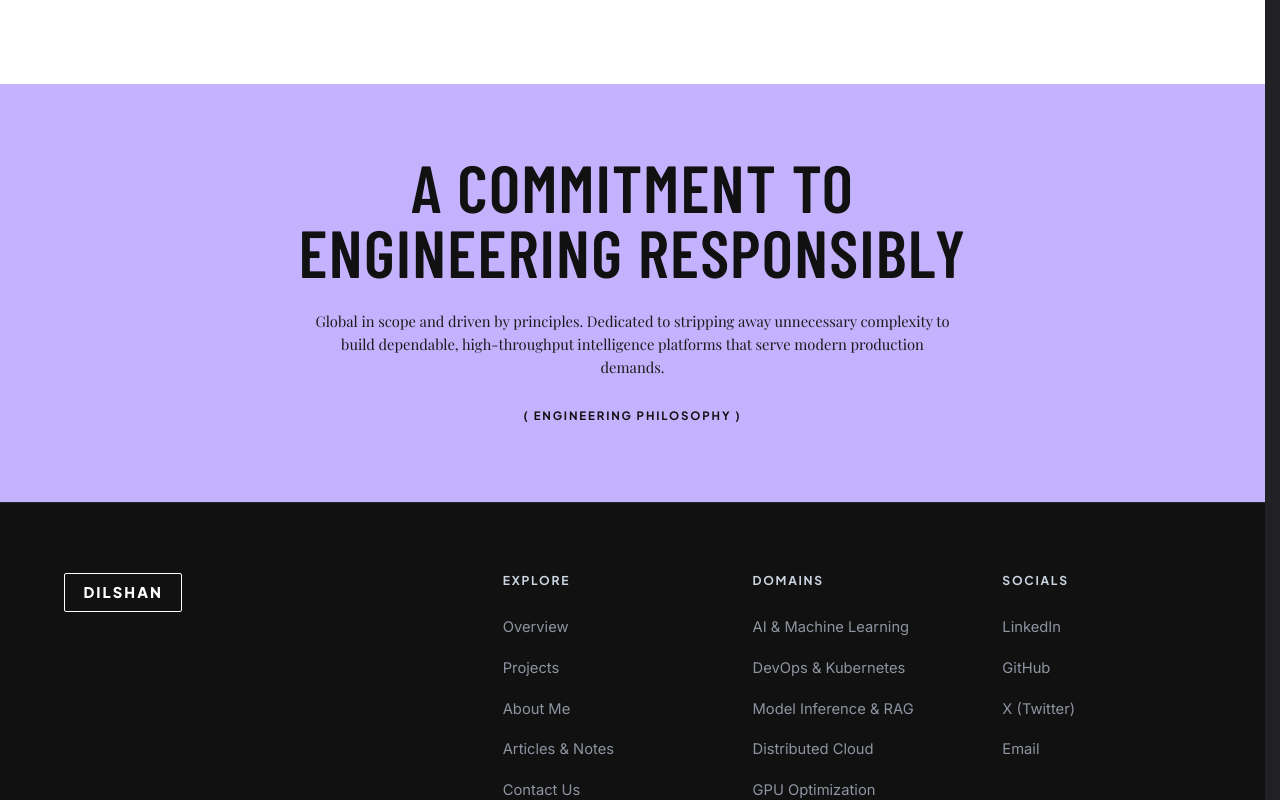
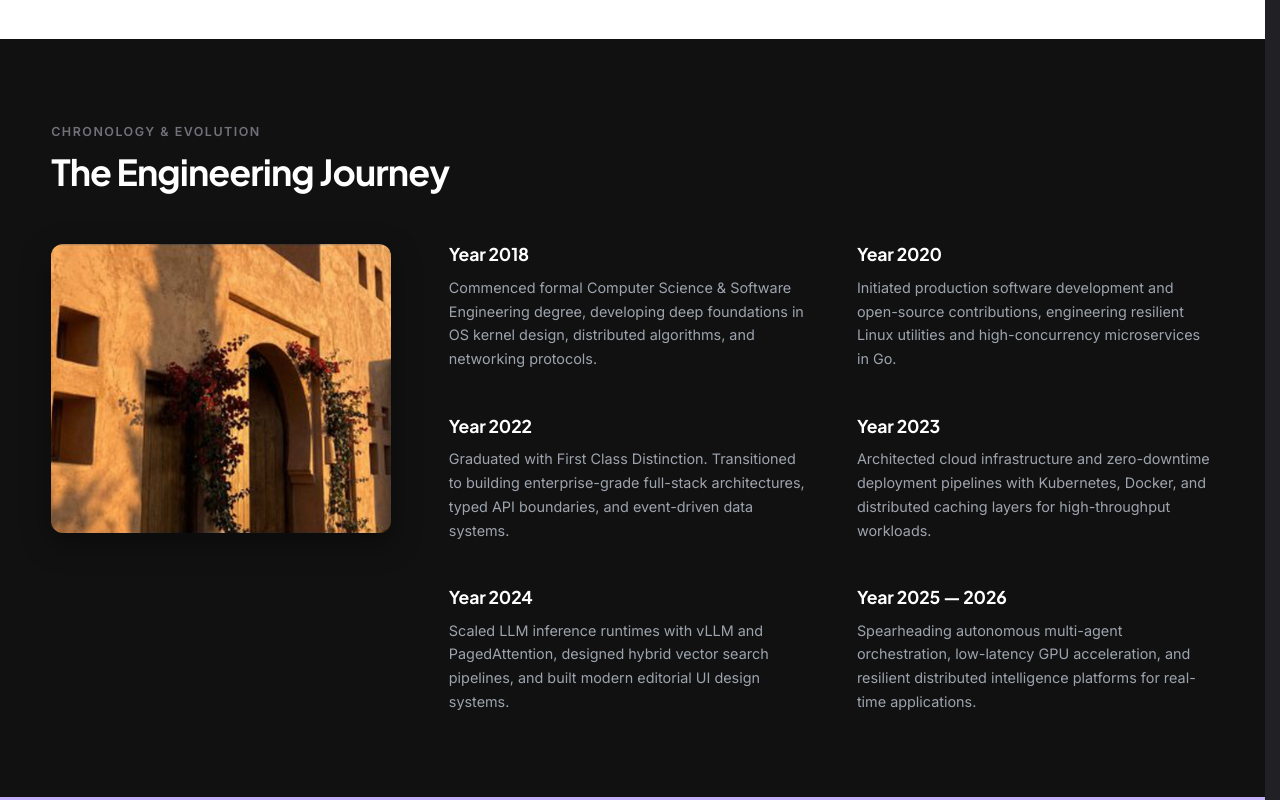
Before and after one commit to dilshandevxx/dilshan-personal-portfolio, a Next.js app: page /about in a window 1280 px wide. Shown: the part 680-1480 px from the top of the page. Built offline with nearby package versions, Linux system fonts and the light colour scheme; a web font is replaced by a local one.

Commit message:
feat: add milestone journey section with architectural card to about page matching reference design

```diff
--- a/src/app/about/aboutPage.module.css
+++ b/src/app/about/aboutPage.module.css
@@ -19,7 +19,7 @@
 .mainContainer {
   max-width: 1280px;
   margin: 0 auto;
-  padding: clamp(3.5rem, 5.5vw, 6rem) clamp(1.25rem, 4vw, 3.5rem) clamp(5rem, 8vw, 8rem);
+  padding: clamp(3rem, 5vw, 5.5rem) clamp(1.25rem, 4vw, 3.5rem) clamp(3.5rem, 5vw, 5.5rem);
   width: 100%;
   box-sizing: border-box;
 }
@@ -300,3 +300,158 @@
     gap: 1.25rem;
   }
 }
+
+/* =========================================================================
+   JOURNEY & MILESTONES SECTION
+   High-contrast matte dark background (#111111), architectural photo card,
+   and 2-column milestone grid matching reference design.
+   ========================================================================= */
+
+.journeySection {
+  width: 100%;
+  background-color: #111111;
+  color: #ffffff;
+  padding: clamp(4.5rem, 6.5vw, 6.5rem) clamp(1.25rem, 4vw, 3.5rem);
+  box-sizing: border-box;
+  position: relative;
+  overflow: hidden;
+}
+
+.journeyContainer {
+  max-width: 1280px;
+  margin: 0 auto;
+  width: 100%;
+}
+
+.journeyHeader {
+  margin-bottom: clamp(2.5rem, 4vw, 3.5rem);
+}
+
+.journeyEyebrow {
+  display: block;
+  font-family: var(--font-interface, "Inter", -apple-system, sans-serif);
+  font-size: 0.78rem;
+  font-weight: 600;
+  letter-spacing: 0.12em;
+  text-transform: uppercase;
+  color: #71717a;
+  margin-bottom: 0.5rem;
+}
+
+.journeyHeadline {
+  font-family: var(--font-display, "Plus Jakarta Sans", "Inter", -apple-system, sans-serif);
+  font-size: clamp(1.85rem, 2.8vw, 2.5rem);
+  font-weight: 700;
+  letter-spacing: -0.025em;
+  color: #ffffff;
+  margin: 0;
+}
+
+/* 3-Column / Photo + 2-Column Milestones Grid */
+.journeyGrid {
+  display: grid;
+  grid-template-columns: 340px 1fr;
+  gap: clamp(2.5rem, 4.5vw, 5rem);
+  align-items: start;
+  width: 100%;
+}
+
+.journeyPhotoCard {
+  position: relative;
+  width: 100%;
+  aspect-ratio: 1.18 / 1;
+  border-radius: 12px;
+  overflow: hidden;
+  background-color: #1a1a1a;
+  box-shadow: 0 10px 30px rgba(0, 0, 0, 0.4);
+}
+
+.journeyImage {
+  object-fit: cover;
+  transition: transform 0.6s cubic-bezier(0.16, 1, 0.3, 1);
+}
+
+.journeyPhotoCard:hover .journeyImage {
+  transform: scale(1.04);
+}
+
+/* Right 2-column Milestones Grid */
+.milestonesGrid {
+  display: grid;
+  grid-template-columns: 1fr 1fr;
+  gap: clamp(2.25rem, 3.5vw, 3.25rem) clamp(2.5rem, 4vw, 4.5rem);
+  align-items: start;
+}
+
+.milestoneItem {
+  display: flex;
+  flex-direction: column;
+}
+
+.milestoneYear {
+  font-family: var(--font-display, "Plus Jakarta Sans", "Inter", -apple-system, sans-serif);
+  font-size: clamp(1.1rem, 1.35vw, 1.25rem);
+  font-weight: 700;
+  letter-spacing: -0.01em;
+  color: #ffffff;
+  margin: 0 0 0.65rem 0;
+}
+
+.milestoneDesc {
+  font-family: var(--font-body, "Inter", -apple-system, sans-serif);
+  font-size: clamp(0.9rem, 1vw, 0.95rem);
+  line-height: 1.65;
+  color: #9da4ae;
+  margin: 0;
+  max-width: 400px;
+}
+
+/* Responsive adjustments for Journey section */
+@media (max-width: 1024px) {
+  .journeyGrid {
+    grid-template-columns: 280px 1fr;
+    gap: 2.5rem;
+  }
+
+  .milestonesGrid {
+    gap: 2rem 2.5rem;
+  }
+}
+
+@media (max-width: 860px) {
+  .journeyGrid {
+    display: flex;
+    flex-direction: column;
+    gap: 2.5rem;
+  }
+
+  .journeyPhotoCard {
+    max-width: 480px;
+    aspect-ratio: 16 / 11;
+  }
+
+  .milestonesGrid {
+    grid-template-columns: 1fr 1fr;
+  }
+}
+
+@media (max-width: 600px) {
+  .journeySection {
+    padding: 3.5rem 1.25rem;
+  }
+
+  .milestonesGrid {
+    grid-template-columns: 1fr;
+    gap: 2rem;
+  }
+
+  .milestoneYear {
+    font-size: 1.1rem;
+    margin-bottom: 0.45rem;
+  }
+
+  .milestoneDesc {
+    font-size: 0.92rem;
+    line-height: 1.6;
+  }
+}
--- a/src/app/about/page.tsx
+++ b/src/app/about/page.tsx
@@ -5,6 +5,7 @@ import Image from "next/image";
 import { motion } from "framer-motion";
 import { ChevronLeft } from "lucide-react";
 import { SkyLabsNavbar } from "@/components/SkyLabsNavbar";
+import { journeyMilestones } from "@/data/timeline";
 import PreFooterBanner from "@/components/cover/sections/PreFooterBanner";
 import MainFooter from "@/components/MainFooter";
 import styles from "./aboutPage.module.css";
@@ -138,6 +139,65 @@ export default function AboutPage() {
         </section>
       </main>
 
+      {/* =========================================================================
+          JOURNEY & MILESTONES: 3-COLUMN ARCHITECTURAL & CHRONOLOGY SECTION
+          (Faithfully reproducing the reference milestone design)
+          ========================================================================= */}
+      <section className={styles.journeySection} aria-label="Career Milestones and Engineering Journey">
+        <div className={styles.journeyContainer}>
+          <motion.div
+            className={styles.journeyHeader}
+            initial={{ opacity: 0, y: 20 }}
+            whileInView={{ opacity: 1, y: 0 }}
+            viewport={{ once: true, amount: 0.2 }}
+            transition={{ duration: 0.6, ease: [0.16, 1, 0.3, 1] }}
+          >
+            <span className={styles.journeyEyebrow}>CHRONOLOGY & EVOLUTION</span>
+            <h2 className={styles.journeyHeadline}>The Engineering Journey</h2>
+          </motion.div>
+
+          <div className={styles.journeyGrid}>
+            {/* -------------------------------------------------------------
+                LEFT COLUMN: Architectural Photo Card (warm sunlit tones)
+                ------------------------------------------------------------- */}
+            <motion.div
+              className={styles.journeyPhotoCard}
+              initial={{ opacity: 0, scale: 0.96 }}
+              whileInView={{ opacity: 1, scale: 1 }}
+              viewport={{ once: true, amount: 0.2 }}
+              transition={{ duration: 0.7, ease: [0.16, 1, 0.3, 1] }}
+            >
+              <Image
+                src="/images/about/journey_architecture.jpg"
+                alt="Architectural space in natural sunlight"
+                fill
+                sizes="(max-width: 960px) 100vw, 360px"
+                className={styles.journeyImage}
+              />
+            </motion.div>
+
+            {/* -------------------------------------------------------------
+                RIGHT 2-COLUMN GRID: Chronological Milestones
+                ------------------------------------------------------------- */}
+            <div className={styles.milestonesGrid}>
+              {journeyMilestones.map((milestone, idx) => (
+                <motion.div
+                  key={milestone.year}
+                  className={styles.milestoneItem}
+                  initial={{ opacity: 0, y: 20 }}
+                  whileInView={{ opacity: 1, y: 0 }}
+                  viewport={{ once: true, amount: 0.2 }}
+                  transition={{ duration: 0.6, delay: idx * 0.08, ease: [0.16, 1, 0.3, 1] }}
+                >
+                  <h3 className={styles.milestoneYear}>{milestone.year}</h3>
+                  <p className={styles.milestoneDesc}>{milestone.description}</p>
+                </motion.div>
+              ))}
+            </div>
+          </div>
+        </div>
+      </section>
+
       <PreFooterBanner />
       <MainFooter />
     </div>
--- a/src/data/timeline.ts
+++ b/src/data/timeline.ts
@@ -5,6 +5,44 @@ export interface TimelineEra {
   highlightUrl?: string;
   tags?: string[];
 }
+
+export interface JourneyMilestone {
+  year: string;
+  description: string;
+}
+
+export const journeyMilestones: JourneyMilestone[] = [
+  {
+    year: "Year 2018",
+    description:
+      "Commenced formal Computer Science & Software Engineering degree, developing deep foundations in OS kernel design, distributed algorithms, and networking protocols.",
+  },
+  {
+    year: "Year 2020",
+    description:
+      "Initiated production software development and open-source contributions, engineering resilient Linux utilities and high-concurrency microservices in Go.",
+  },
+  {
+    year: "Year 2022",
+    description:
+      "Graduated with First Class Distinction. Transitioned to building enterprise-grade full-stack architectures, typed API boundaries, and event-driven data systems.",
+  },
+  {
+    year: "Year 2023",
+    description:
+      "Architected cloud infrastructure and zero-downtime deployment pipelines with Kubernetes, Docker, and distributed caching layers for high-throughput workloads.",
+  },
+  {
+    year: "Year 2024",
+    description:
+      "Scaled LLM inference runtimes with vLLM and PagedAttention, designed hybrid vector search pipelines, and built modern editorial UI design systems.",
+  },
+  {
+    year: "Year 2025 — 2026",
+    description:
+      "Spearheading autonomous multi-agent orchestration, low-latency GPU acceleration, and resilient distributed intelligence platforms for real-time applications.",
+  },
+];
 
 export const timelineEras: TimelineEra[] = [
   {
```
Also changed, not shown: public/images/about/journey_architecture.jpg (added).
